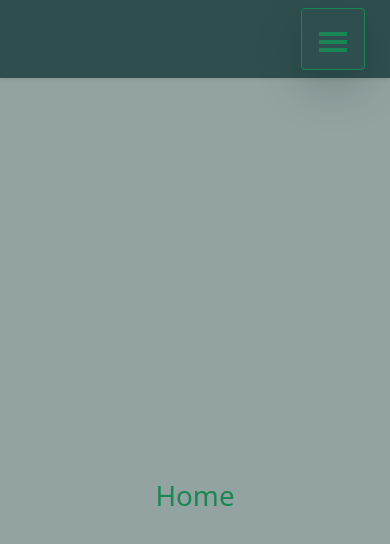
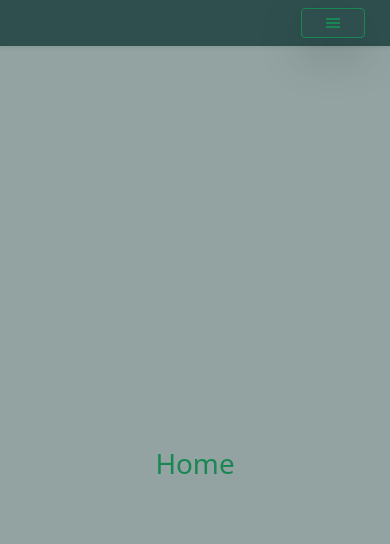
Before and after one commit to atlc/notes-app, a React (Create React App) app: page / in a window 390 px wide. Shown: the top 544 px of the page. Built offline with nearby package versions, Linux system fonts and the light colour scheme.

Commit message:
Made Navbar more mobile responsive

```diff
--- a/src/components/Navbar/index.tsx
+++ b/src/components/Navbar/index.tsx
@@ -3,13 +3,8 @@ import { NavLink } from 'react-router-dom';
 import { GiHamburgerMenu } from 'react-icons/gi';
 import styled from 'styled-components';
 
-import { useWindowSize } from '../../hooks/useWindowSize';
-
 const Navbar = () => {
     const [toggleMenu, setToggleMenu] = useState(false);
-
-    const size = useWindowSize();
-    console.log(size)
 
     const navItems = [
         { path: '/', label: 'Home' },
@@ -17,16 +12,19 @@ const Navbar = () => {
         { path: '/login', label: 'Login' }
     ];
 
+    const handleToggleMenu = () => {
+
+        setToggleMenu(!toggleMenu)
+    }
 
     return (
-        // <Nav className='d-flex flex-wrap w-100 justify-content-end'>
         <div className="container-fluid shadow-sm">
             <Nav className="row">
                 <div className='col-9 d-flex flex-wrap align-items-center justify-content-center'>
                     {toggleMenu && <>
                         {navItems.map((item, idx) => (
                             <NavLink key={`navlink-item-${item.label}-#${idx}`}
-                                onClick={() => setToggleMenu(false)}
+                                onClick={handleToggleMenu}
                                 style={{ "backgroundColor": "#4f6a6a", "color": "#dadfdf" }}
                                 className="btn col-xs-12 col-sm-9 col-md-6 col-lg-3 btn-outline-success m-2 shadow-sm"
                                 activeStyle={{ "backgroundColor": "#708685", "color": "#dadfdf" }}
@@ -38,9 +36,9 @@ const Navbar = () => {
                     </>}
                 </div>
                 <button
-                    style={{ "fontWeight": "bold", "fontSize": "2rem" }}
-                    onClick={() => setToggleMenu(!toggleMenu)} className="col-2 btn btn-outline-success shadow-lg m-2">
-                    <GiHamburgerMenu />
+                    style={{ "fontWeight": "bold", "fontSize": `${toggleMenu ? '2rem' : '1rem'}` }}
+                    onClick={() => setToggleMenu(!toggleMenu)} className="col-2 d-flex justify-content-center align-center btn btn-outline-success shadow-lg m-2">
+                    <GiHamburgerMenu className='col-lg-6' />
                 </button>
             </Nav>
         </div>
```
